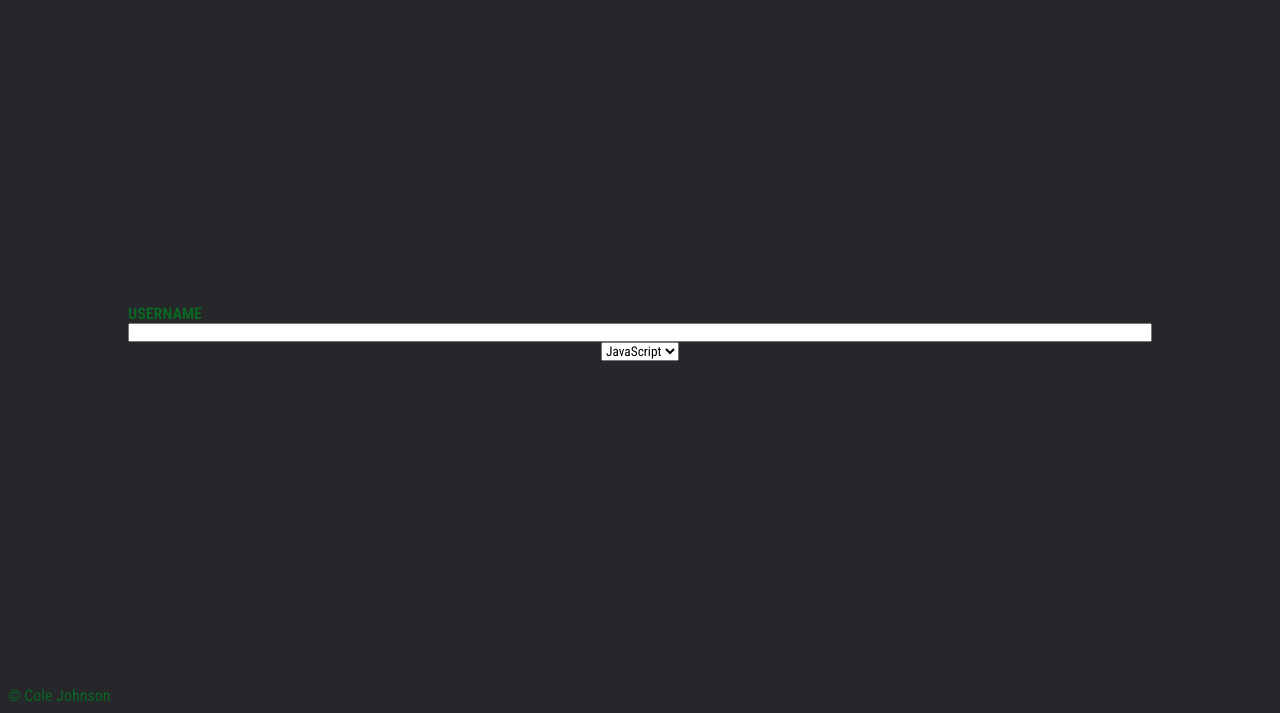
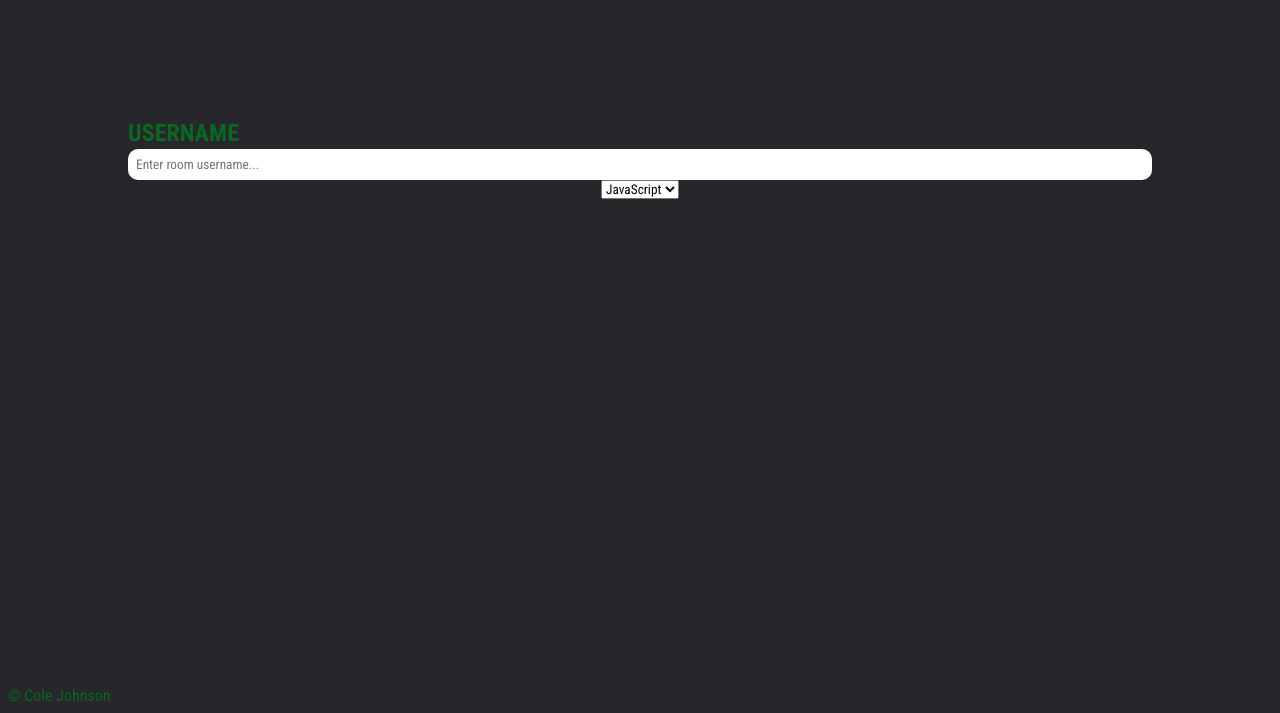
Before and after one commit to cburnjohnson/devcord, a Gatsby site in the folder client/: page /joinroom in a window 1280 px wide. Shown: the part 87-800 px from the top of the page. Built offline with nearby package versions, Linux system fonts and the light colour scheme; Gatsby itself is replaced by a stand-in of ours.

Commit message:
join room styling

```diff
--- a/client/src/pages/joinroom.js
+++ b/client/src/pages/joinroom.js
@@ -7,7 +7,11 @@ const JoinRoom = () => {
             <form className='joinroom-form'>
                 <div className='form-control'>
                     <label htmlFor='username'>Username</label>
-                    <input type='text' id='username' />
+                    <input
+                        type='text'
+                        id='username'
+                        placeholder='Enter room username...'
+                    />
                 </div>
 
                 <select name='rooms' id='rooms'>
--- a/client/src/styles/styles.css
+++ b/client/src/styles/styles.css
@@ -188,7 +188,7 @@ button[type='submit']:hover {
 
 /* Join Room */
 .joinroom-form {
-    height: 100%;
+    height: 50%;
     display: flex;
     justify-content: center;
     align-items: center;
@@ -202,12 +202,17 @@ button[type='submit']:hover {
     text-transform: uppercase;
     color: var(--first);
     font-weight: bold;
+    font-size: 1.5rem;
+    margin-bottom: 0.1rem;
 }
 
 .joinroom-form input {
     width: 80%;
     display: block;
     margin: 0 auto;
+    border: none;
+    padding: 0.5rem;
+    border-radius: 10px;
 }
 
 .form-control {
```
